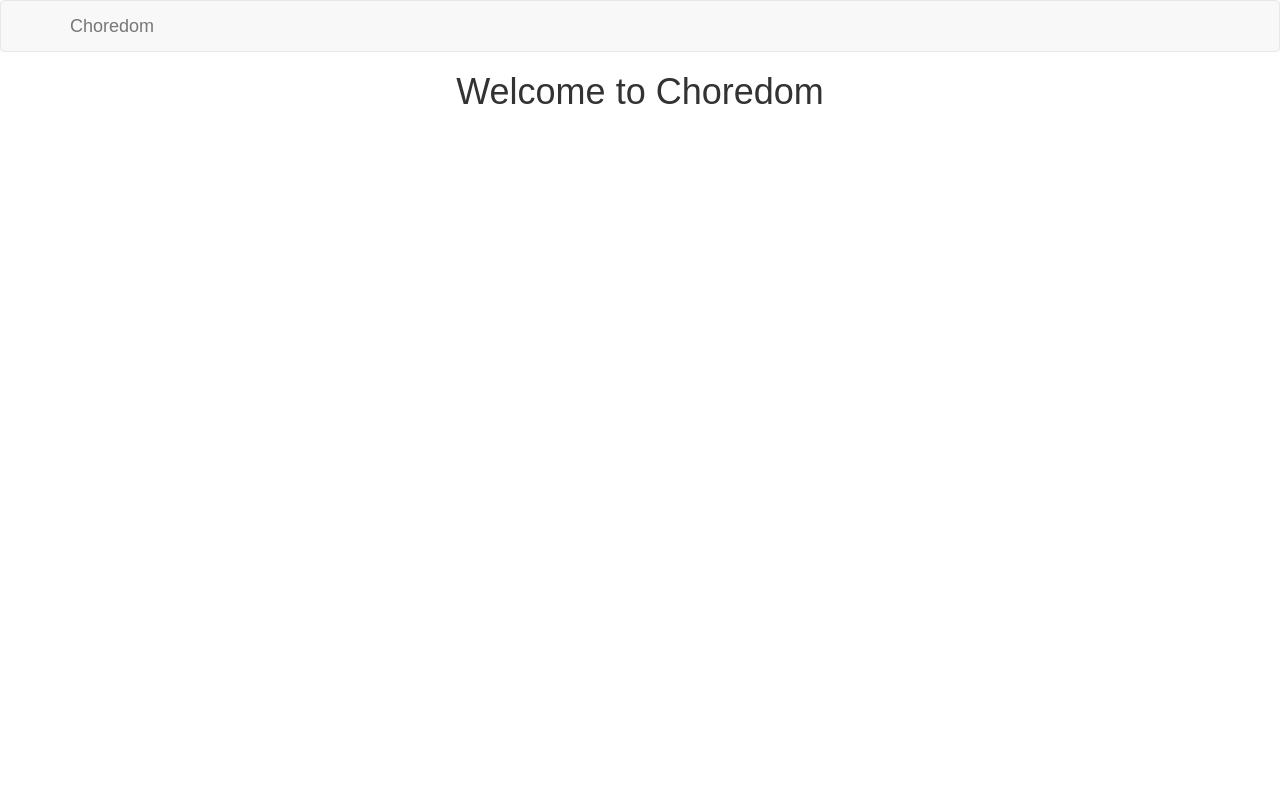
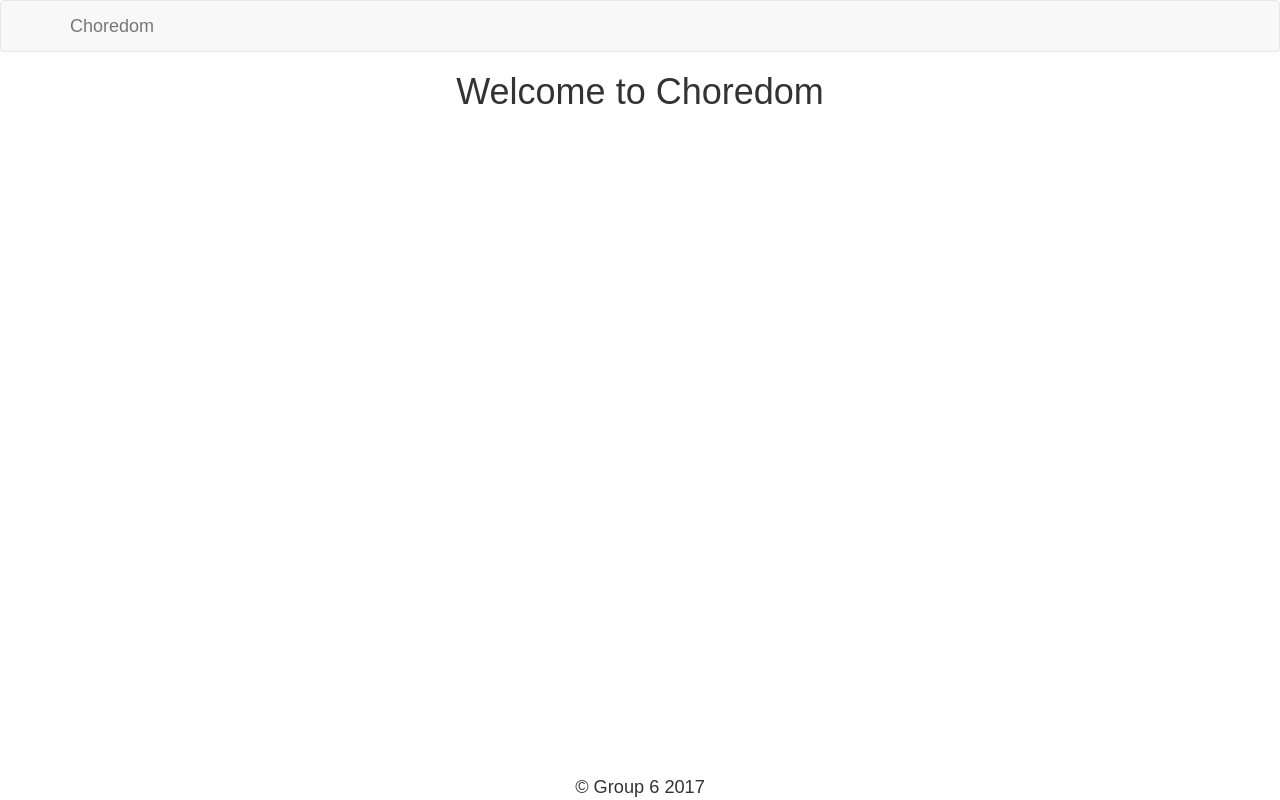
Before and after one commit to wrejcodes/choredom-client, a React (Create React App) app: page / in a window 1280 px wide. Built offline with nearby package versions, Linux system fonts and the light colour scheme.

Commit message:
added a Footer component for rendering footer stuff

```diff
--- a/src/components/App/App.js
+++ b/src/components/App/App.js
@@ -1,6 +1,7 @@
 import React, { Component } from 'react';
 import Header from '../Header/Header';
 import Main from '../Main/Main';
+import Footer from '../Footer/Footer';
 import './App.css';
 
 class App extends Component {
@@ -13,6 +14,9 @@ class App extends Component {
         <div className="App-main">
           <Main />
         </div>
+        <div className="App-footer">
+          <Footer />
+        </div>
       </div>
     );
   }
--- /dev/null
+++ b/src/components/Footer/Footer.css
@@ -0,0 +1,3 @@
+.Footer-container{
+	font-size:1.3em;
+}
--- /dev/null
+++ b/src/components/Footer/Footer.js
@@ -0,0 +1,16 @@
+import React, {Component} from 'react';
+import './Footer.css';
+
+class Footer extends Component{
+
+	render(){
+		return(
+			// using bootstrap navbar-fixed-bottom to keep the footer at the bottom
+			<footer className="navbar-fixed-bottom Footer-container">
+				&copy; Group 6 2017
+			</footer>
+		);
+	}
+}
+
+export default Footer;
```
